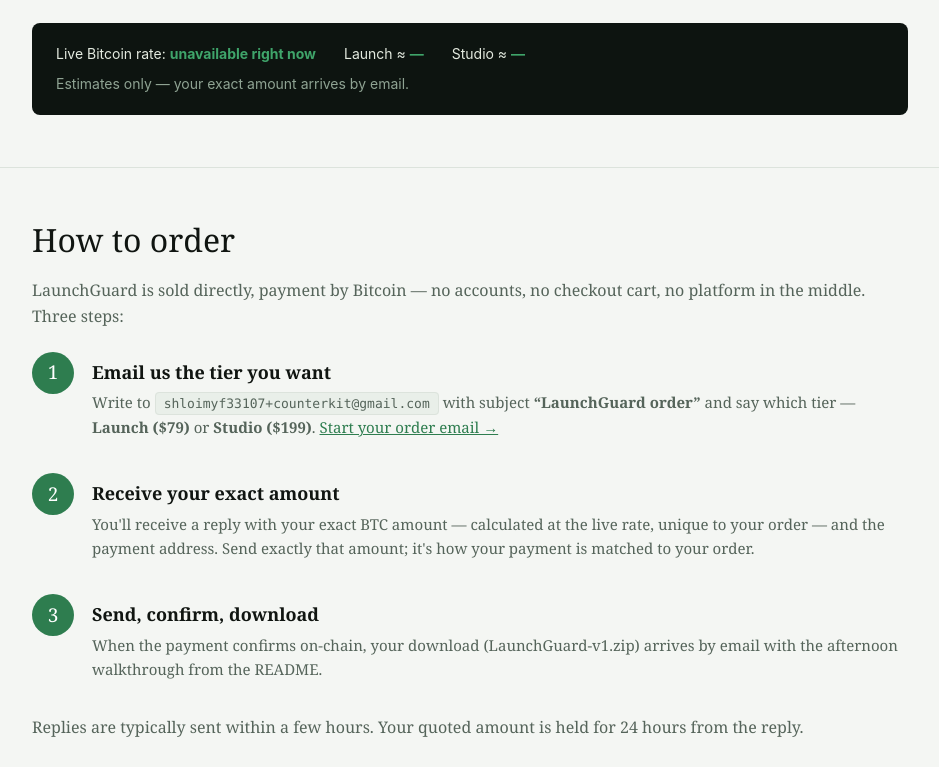
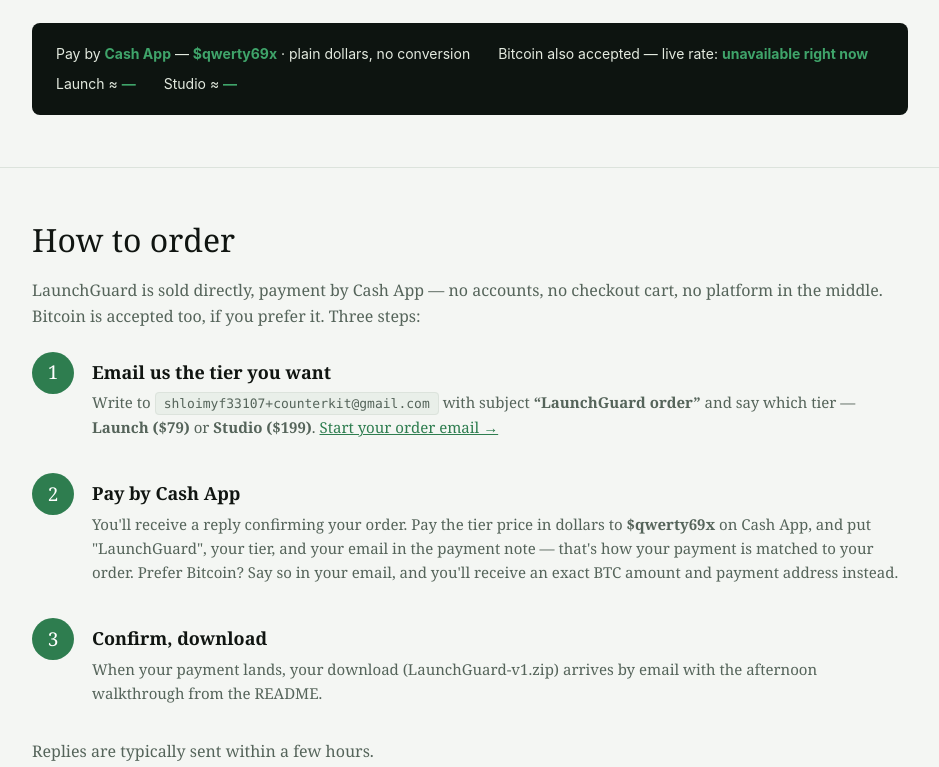
Before and after one commit to shloimyzf/pls, a plain HTML site: page counterkit/launchguard/index.html in a window 1280 px wide. Shown: the part 3010-3777 px from the top of the page, without its empty margins (170-1109 px from the left). Drawn offline with Linux system fonts and the light colour scheme; no server answers.

Commit message:
Storefront: Cash App ($qwerty69x) is now the default payment; Bitcoin demoted to on-request alternative

```diff
--- a/counterkit/launchguard/index.html
+++ b/counterkit/launchguard/index.html
@@ -163,31 +163,31 @@ match /{document=**} {<br>
     </div>
   </div>
   <div class="ratebar">
-    <span>Live Bitcoin rate: <b id="btc-rate">loading…</b></span>
+    <span>Pay by <b>Cash App</b> — <b>$qwerty69x</b> · plain dollars, no conversion</span>
+    <span>Bitcoin also accepted — live rate: <b id="btc-rate">loading…</b></span>
     <span>Launch ≈ <b id="btc-79">—</b></span>
     <span>Studio ≈ <b id="btc-199">—</b></span>
-    <span style="color:#8fa393">Estimates only — your exact amount arrives by email.</span>
   </div>
 </div></section>
 
 <section id="order"><div class="wrap">
   <h2>How to order</h2>
-  <p class="muted">LaunchGuard is sold directly, payment by Bitcoin — no accounts, no checkout cart, no platform in the middle. Three steps:</p>
+  <p class="muted">LaunchGuard is sold directly, payment by Cash App — no accounts, no checkout cart, no platform in the middle. Bitcoin is accepted too, if you prefer it. Three steps:</p>
   <div class="ordersteps">
     <div class="os"><div class="n">1</div><div>
       <h4>Email us the tier you want</h4>
       <p>Write to <span class="addr">shloimyf33107+counterkit@gmail.com</span> with subject <b>“LaunchGuard order”</b> and say which tier — <b>Launch ($79)</b> or <b>Studio ($199)</b>. <a href="mailto:shloimyf33107+counterkit@gmail.com?subject=LaunchGuard%20order">Start your order email →</a></p>
     </div></div>
     <div class="os"><div class="n">2</div><div>
-      <h4>Receive your exact amount</h4>
-      <p>You'll receive a reply with your exact BTC amount — calculated at the live rate, unique to your order — and the payment address. Send exactly that amount; it's how your payment is matched to your order.</p>
+      <h4>Pay by Cash App</h4>
+      <p>You'll receive a reply confirming your order. Pay the tier price in dollars to <b>$qwerty69x</b> on Cash App, and put "LaunchGuard", your tier, and your email in the payment note — that's how your payment is matched to your order. Prefer Bitcoin? Say so in your email, and you'll receive an exact BTC amount and payment address instead.</p>
     </div></div>
     <div class="os"><div class="n">3</div><div>
-      <h4>Send, confirm, download</h4>
-      <p>When the payment confirms on-chain, your download (LaunchGuard-v1.zip) arrives by email with the afternoon walkthrough from the README.</p>
+      <h4>Confirm, download</h4>
+      <p>When your payment lands, your download (LaunchGuard-v1.zip) arrives by email with the afternoon walkthrough from the README.</p>
     </div></div>
   </div>
-  <p class="muted">Replies are typically sent within a few hours. Your quoted amount is held for 24 hours from the reply.</p>
+  <p class="muted">Replies are typically sent within a few hours.</p>
 </div></section>
 
 <section><div class="wrap">
@@ -204,8 +204,8 @@ match /{document=**} {<br>
   <details><summary>I'm not a security expert. Can I actually do this in an afternoon?</summary><p>That's the design target. Pick the archetype closest to your app, adapt the marked sections (names, fields, roles), run the test starter against the emulator, then work the launch checklist top to bottom.</p></details>
   <details><summary>Does this guarantee my app is secure?</summary><p>No — and distrust anyone who sells that. LaunchGuard gives you production-grade patterns, a self-audit, and tests that prove the rules behave. Your app logic still needs your eyes; the checklist tells you where to point them.</p></details>
   <details><summary>Can I use it for client work?</summary><p>Yes, on the Studio tier (up to 5 projects). Launch covers one of your own projects.</p></details>
-  <details><summary>How do I pay, and when do I get my download?</summary><p>Payment is by Bitcoin, arranged personally by email (see “How to order”). Once your payment confirms on-chain, the download is emailed to you.</p></details>
-  <details><summary>What is the refund policy?</summary><p>The 14-Day “Safe to Ship” Guarantee above. Refunds are issued in Bitcoin to the address you paid from.</p></details>
+  <details><summary>How do I pay, and when do I get my download?</summary><p>Payment is by Cash App, arranged personally by email (see “How to order”). Pay the tier price in dollars to $qwerty69x with your tier and email in the payment note — once the payment lands, the download is emailed to you. Bitcoin is also accepted on request.</p></details>
+  <details><summary>What is the refund policy?</summary><p>The 14-Day “Safe to Ship” Guarantee above. Refunds are issued via Cash App to the account you paid from (or in Bitcoin, if you paid in Bitcoin).</p></details>
   <p class="muted" style="margin-top:22px">Also from this workshop: <a href="../">CounterKit</a> — the ordering + house-tab system for independent counters.</p>
 </div></section>
 
```
Also changed, not shown: counterkit/index.html (+10 -10 lines).
